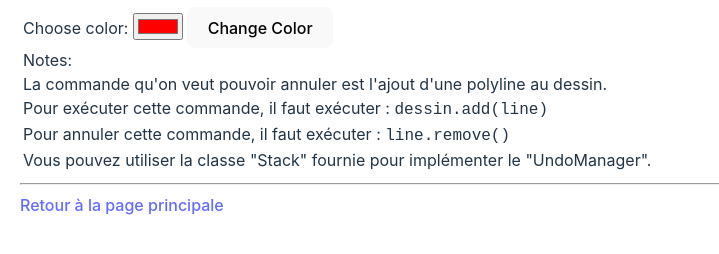
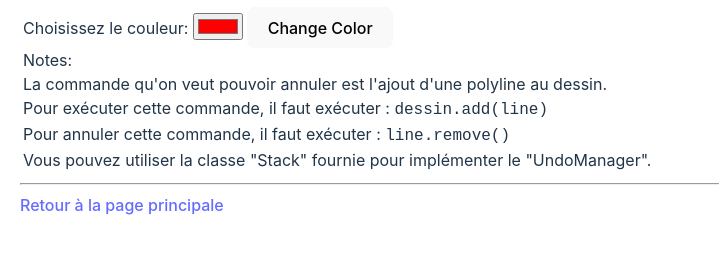
Before and after one commit to mohamedazizbraham/Undo-Redo, a website built with Vite: page pages/polylineUndo/index.html in a window 1280 px wide. Shown: the part 598-852 px from the top of the page, 0-719 px from the left. Built offline with nearby package versions, Linux system fonts and the light colour scheme.

Commit message:
Update index.html

```diff
--- a/pages/polylineUndo/index.html
+++ b/pages/polylineUndo/index.html
@@ -17,7 +17,7 @@
                     <button id="undo">Undo</button>
                     <button id="redo">Redo</button>
                     <div style="margin-top: 10px;">
-                        <label for="colorPicker">Choose color:</label>
+                        <label for="colorPicker">Choisissez le couleur:</label>
                         <input type="color" id="colorPicker" value="#ff0000">
                         <button id="changeColor">Change Color</button>
                     </div>
```
